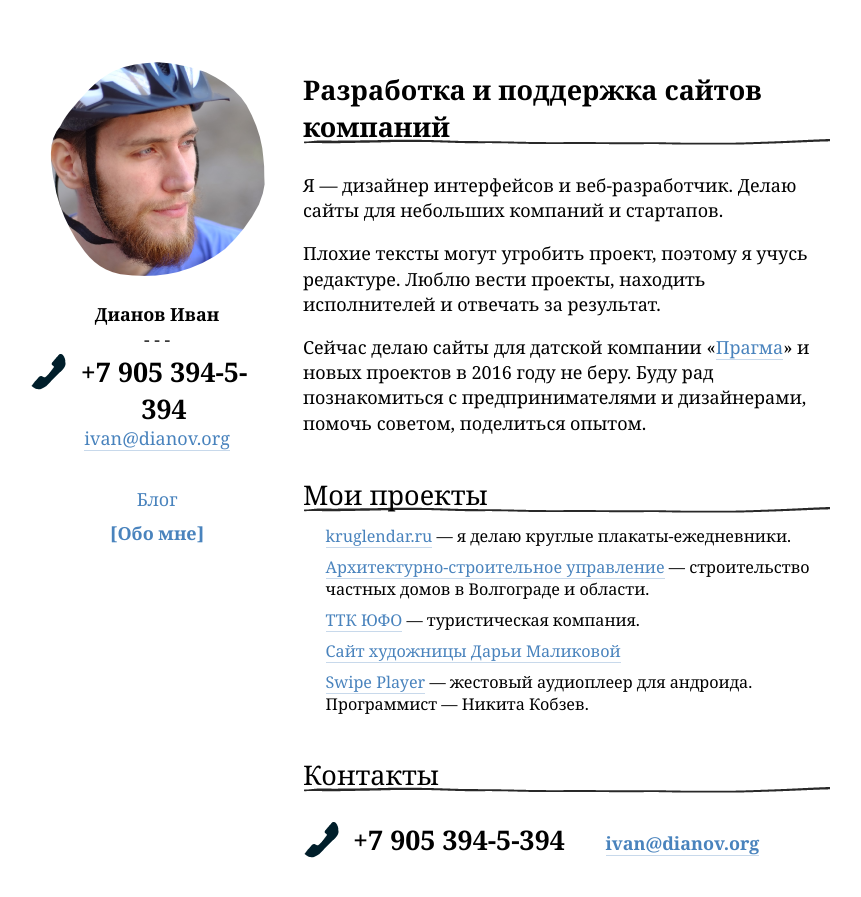
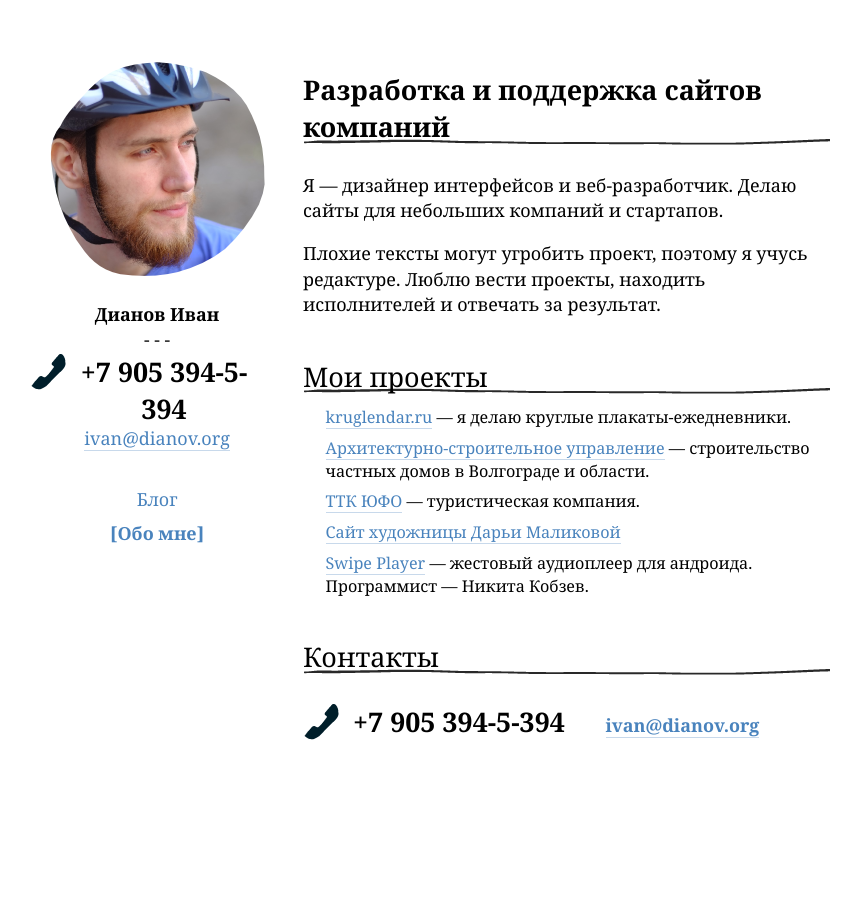
Before and after one commit to illus0r/dianov.org, a Jekyll site: the page built from pages/about.md, in a window 1280 px wide. Shown: the top 897 px of the page, without its empty margins (210-1071 px from the left). Built offline with Jekyll 4.4.1, drawn with Linux system fonts in a browser that asks for light colours.

Commit message:
Updated about.md

```diff
--- a/pages/about.md
+++ b/pages/about.md
@@ -12,7 +12,7 @@ permalink: /about/
 
 Плохие тексты могут угробить проект, поэтому я учусь редактуре. Люблю вести проекты, находить исполнителей и отвечать за результат.
 
-Сейчас делаю сайты для датской компании «[Прагма](http://www.praqma.com/)» и новых проектов в 2016 году не беру. Буду рад познакомиться с предпринимателями и дизайнерами, помочь советом, поделиться опытом.
+<!--Сейчас делаю сайты для датской компании «[Прагма](http://www.praqma.com/)» и новых проектов в 2016 году не беру. Буду рад познакомиться с предпринимателями и дизайнерами, помочь советом, поделиться опытом.-->
 
 
 Мои проекты
```
